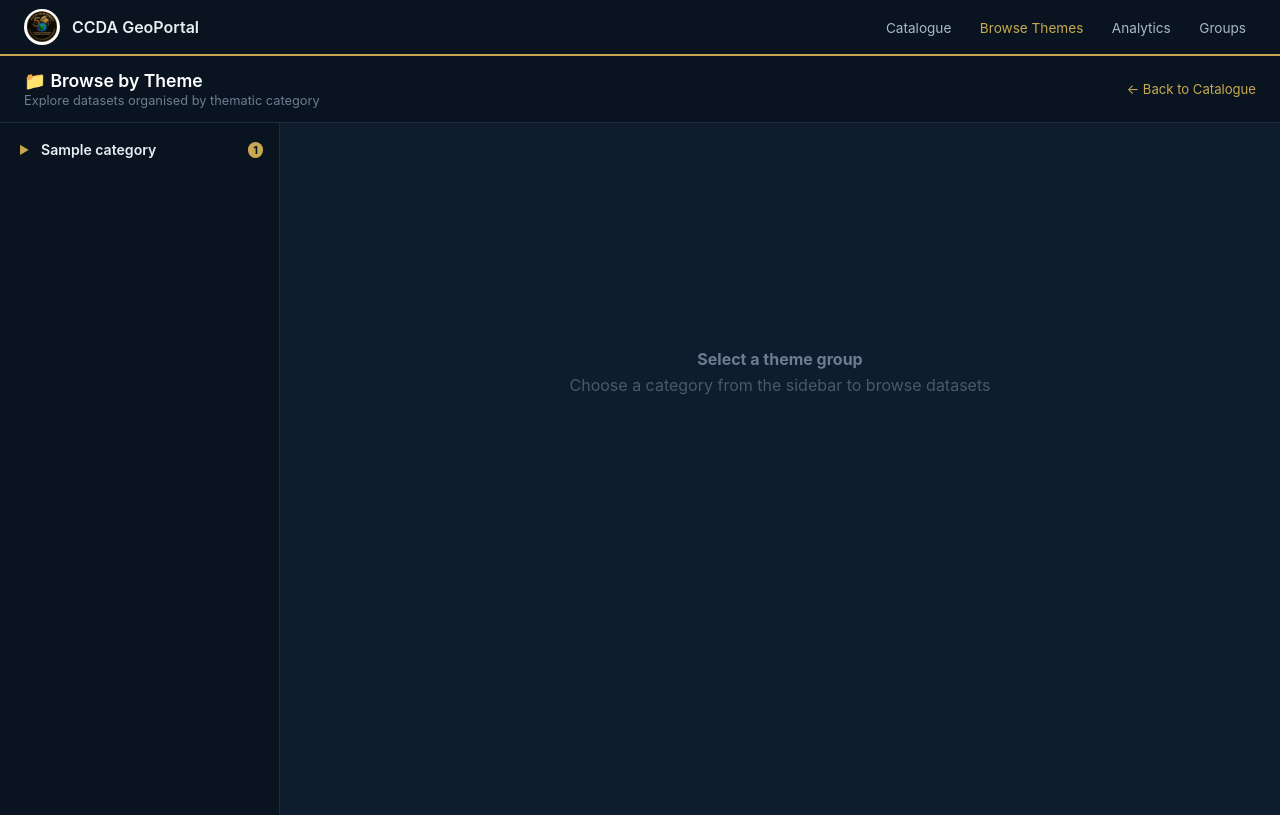
After one commit to victorasipali/geonode-mapstore-metabase-solution, a Django app: template src/my_geonode/templates/themes/catalogue.html in a window 1280 px wide. The commit adds this page. Run offline with Django 4.2, Linux system fonts and the light colour scheme; the template is opened without the code that fills it: most values are stand-ins (such as "Sample title", 1, 10 or a date in 2020).

Commit message:
Add PNG NFMS-style themes catalogue page with category/group tree navigation

```diff
--- /dev/null
+++ b/src/my_geonode/templates/themes/catalogue.html
@@ -0,0 +1,109 @@
+{% load static %}
+<!DOCTYPE html>
+<html lang="en">
+<head>
+<meta charset="utf-8">
+<meta name="viewport" content="width=device-width, initial-scale=1">
+<title>Browse by Theme - CCDA GeoPortal</title>
+<style>
+*{box-sizing:border-box;margin:0;padding:0}
+body{font-family:-apple-system,BlinkMacSystemFont,'Segoe UI',sans-serif;background:#0f1c2e;color:#d4dce4}
+.gn-header{background:#0a1420;border-bottom:2px solid #c8a951;padding:0 24px;height:56px;display:flex;align-items:center;justify-content:space-between}
+.gn-header-logo{display:flex;align-items:center;gap:12px;text-decoration:none}
+.gn-header-logo img{height:36px;border-radius:50%}
+.gn-header-logo span{color:#e8edf2;font-weight:600;font-size:1rem}
+.gn-header-nav a{color:#aab8c8;text-decoration:none;font-size:.85rem;padding:6px 10px;border-radius:4px;transition:all .15s;margin-left:4px}
+.gn-header-nav a:hover{color:#e8edf2;background:#1c2d42}
+.gn-header-nav a.active{color:#c8a951}
+.page-header{background:#0a1420;border-bottom:1px solid #1c2d42;padding:14px 24px;display:flex;align-items:center;justify-content:space-between}
+.page-header h1{color:#fff;font-size:1.1rem;font-weight:600}
+.page-header p{color:#6b7d91;font-size:.8rem;margin-top:2px}
+.page-header a{color:#c8a951;text-decoration:none;font-size:.82rem}
+.themes-body{display:flex;height:calc(100vh - 108px)}
+.themes-sidebar{width:280px;min-width:280px;background:#0a1420;border-right:1px solid #1c2d42;overflow-y:auto;padding:8px 0}
+.cat-header{display:flex;align-items:center;padding:10px 16px;cursor:pointer;border-left:3px solid transparent;transition:all .15s;user-select:none}
+.cat-header:hover,.cat-header.active{background:#1c2d42;border-left-color:#c8a951}
+.cat-toggle{color:#c8a951;font-size:.7rem;width:14px;transition:transform .2s;display:inline-block}
+.cat-toggle.open{transform:rotate(90deg)}
+.cat-name{color:#e8edf2;font-weight:600;font-size:.88rem;flex:1;margin-left:8px}
+.cat-count{background:#c8a951;color:#0a1420;font-size:.68rem;font-weight:700;padding:1px 5px;border-radius:8px}
+.group-list{display:none;background:#0d1928}
+.group-list.open{display:block}
+.group-item{display:flex;align-items:center;padding:7px 16px 7px 32px;cursor:pointer;border-left:3px solid transparent;transition:all .15s}
+.group-item:hover,.group-item.active{background:#1c2d42;border-left-color:#4f8fc0}
+.group-name{color:#aab8c8;font-size:.83rem;flex:1}
+.group-count{color:#6b7d91;font-size:.72rem;background:#1c2d42;padding:1px 5px;border-radius:6px}
+.group-count.has-layers{color:#c8a951;background:rgba(200,169,81,.15)}
+.themes-content{flex:1;overflow-y:auto;padding:24px}
+.content-header{margin-bottom:20px;padding-bottom:12px;border-bottom:1px solid #1c2d42}
+.content-header h2{color:#e8edf2;font-size:1.05rem;font-weight:600;margin-bottom:3px}
+.content-header p{color:#6b7d91;font-size:.8rem}
+.layer-grid{display:grid;grid-template-columns:repeat(auto-fill,minmax(220px,1fr));gap:14px}
+.layer-card{background:#0a1420;border:1px solid #1c2d42;border-radius:8px;overflow:hidden;transition:all .2s;text-decoration:none;display:block}
+.layer-card:hover{border-color:#c8a951;transform:translateY(-2px);box-shadow:0 4px 16px rgba(0,0,0,.4)}
+.layer-thumb{width:100%;height:120px;object-fit:cover;display:block}
+.layer-thumb-ph{width:100%;height:120px;background:linear-gradient(135deg,#1c2d42,#0f1c2e);display:flex;align-items:center;justify-content:center;color:#2a3848;font-size:2rem}
+.layer-info{padding:10px}
+.layer-title{color:#d4dce4;font-size:.85rem;font-weight:600;white-space:nowrap;overflow:hidden;text-overflow:ellipsis}
+.layer-type{color:#6b7d91;font-size:.72rem;background:#1c2d42;padding:1px 5px;border-radius:3px;text-transform:uppercase;margin-top:4px;display:inline-block}
+.empty-state{text-align:center;padding:60px 20px;color:#4a5868}
+.empty-state .icon{font-size:2.5rem;margin-bottom:10px}
+.welcome{display:flex;flex-direction:column;align-items:center;justify-content:center;height:70%;text-align:center;color:#4a5868}
+.welcome h3{color:#6b7d91;font-size:1rem;margin-bottom:6px}
+</style>
+</head>
+<body>
+<header class="gn-header">
+  <a href="/" class="gn-header-logo">
+    <img src="{% static 'img/navbar-logo.png' %}" alt="CCDA">
+    <span>CCDA GeoPortal</span>
+  </a>
+  <nav class="gn-header-nav">
+    <a href="/catalogue/">Catalogue</a>
+    <a href="/themes/" class="active">Browse Themes</a>
+    <a href="/analytics/">Analytics</a>
+    <a href="/groups/">Groups</a>
+  </nav>
+</header>
+<div class="page-header">
+  <div>
+    <h1>&#128193; Browse by Theme</h1>
+    <p>Explore datasets organised by thematic category</p>
+  </div>
+  <a href="/catalogue/">&#8592; Back to Catalogue</a>
+</div>
+<div class="themes-body">
+  <div class="themes-sidebar">
+    {% for cat_data in categories %}
+    <div>
+      <div class="cat-header" onclick="toggleCat(this,'{{ cat_data.category.slug }}')">
+        <span class="cat-toggle">&#9658;</span>
+        <span class="cat-name">{{ cat_data.category.name }}</span>
+        {% if cat_data.total_layers %}<span class="cat-count">{{ cat_data.total_layers }}</span>{% endif %}
+      </div>
+      <div class="group-list" id="cat-{{ cat_data.category.slug }}">
+        {% for gd in cat_data.groups %}
+        <div class="group-item" onclick="showGroup('{{ gd.profile.slug }}',this)">
+          <span class="group-name">{{ gd.profile.title }}</span>
+          <span class="group-count {% if gd.layer_count %}has-layers{% endif %}">{{ gd.layer_count }}</span>
+        </div>
+        {% endfor %}
+      </div>
+    </div>
+    {% endfor %}
+  </div>
+  <div class="themes-content" id="themesContent">
+    <div class="welcome">
+      <h3>Select a theme group</h3>
+      <p>Choose a category from the sidebar to browse datasets</p>
+    </div>
+  </div>
+</div>
+<script id="theme-data" type="application/json">{{ theme_data_json }}</script>
+<script>
+const D=JSON.parse(document.getElementById("theme-data").textContent);
+function toggleCat(h,s){const g=document.getElementById('cat-'+s),t=h.querySelector('.cat-toggle'),o=g.classList.contains('open');g.classList.toggle('open',!o);t.classList.toggle('open',!o);h.classList.toggle('active',!o)}
+function showGroup(slug,el){document.querySelectorAll('.group-item').forEach(i=>i.classList.remove('active'));el.classList.add('active');const d=D[slug],c=document.getElementById('themesContent');if(!d)return;let h=`<div class="content-header"><h2>${d.title}</h2><p>${d.cat} &middot; ${d.count} dataset${d.count!==1?'s':''}</p></div>`;if(!d.layers.length){h+='<div class="empty-state"><div class="icon">&#128194;</div><p>No datasets in this group yet.</p></div>';}else{h+='<div class="layer-grid">';d.layers.forEach(l=>{const th=l.thumb?`<img class="layer-thumb" src="${l.thumb}" alt="${l.title}" onerror="this.style.display='none';this.nextElementSibling.style.display='flex'">` :'';const ph=`<div class="layer-thumb-ph" ${l.thumb?'style="display:none"':''}>&#128506;</div>`;h+=`<a class="layer-card" href="${l.url}" target="_blank">${th}${ph}<div class="layer-info"><div class="layer-title">${l.title}</div><span class="layer-type">${l.subtype}</span></div></a>`;});h+='</div>';}c.innerHTML=h}
+</script>
+</body>
+</html>
--- a/src/my_geonode/urls.py
+++ b/src/my_geonode/urls.py
@@ -5,4 +5,5 @@ from . import views
 
 urlpatterns = [
     path('analytics/', views.analytics_dashboard, name='analytics-dashboard'),
+    path('themes/', views.themes_catalogue, name='themes-catalogue'),
 ] + urlpatterns
```
Also changed, not shown: src/my_geonode/templates/geonode-mapstore-client/snippets/brand_navbar.html (+24 -0 lines), src/my_geonode/views.py (+49 -9 lines).
